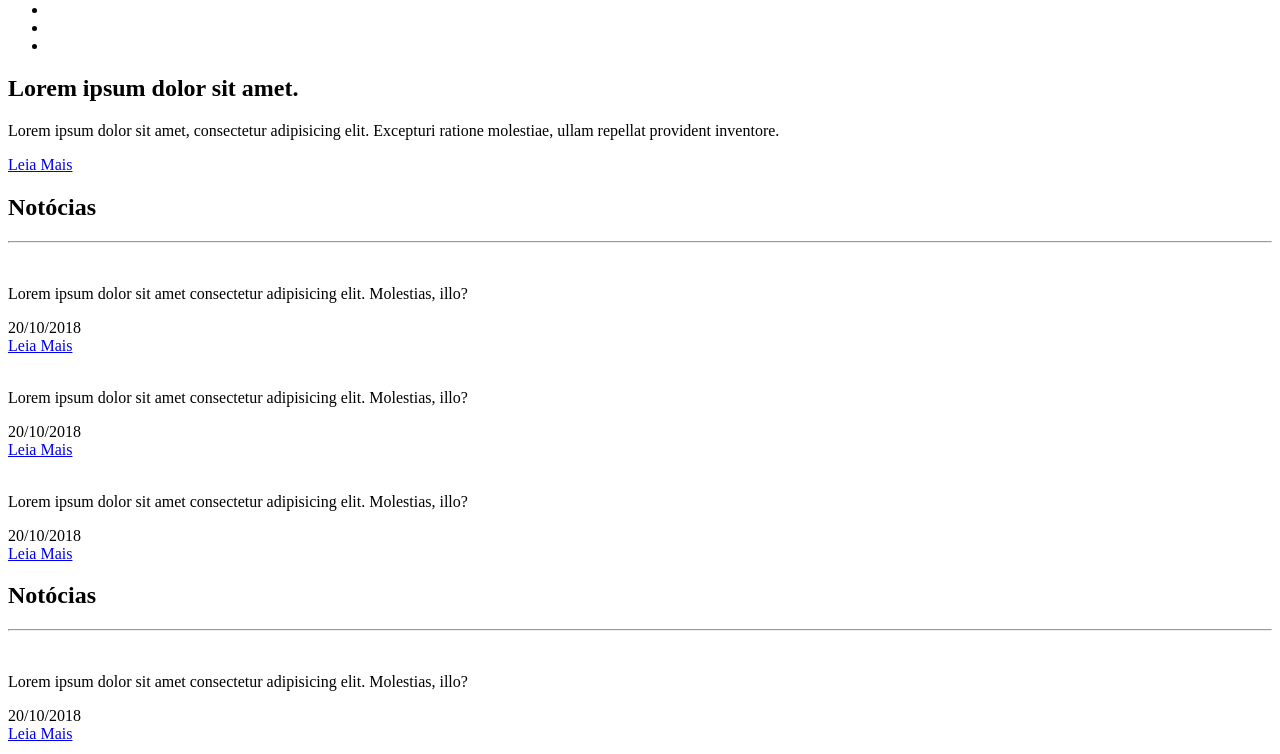
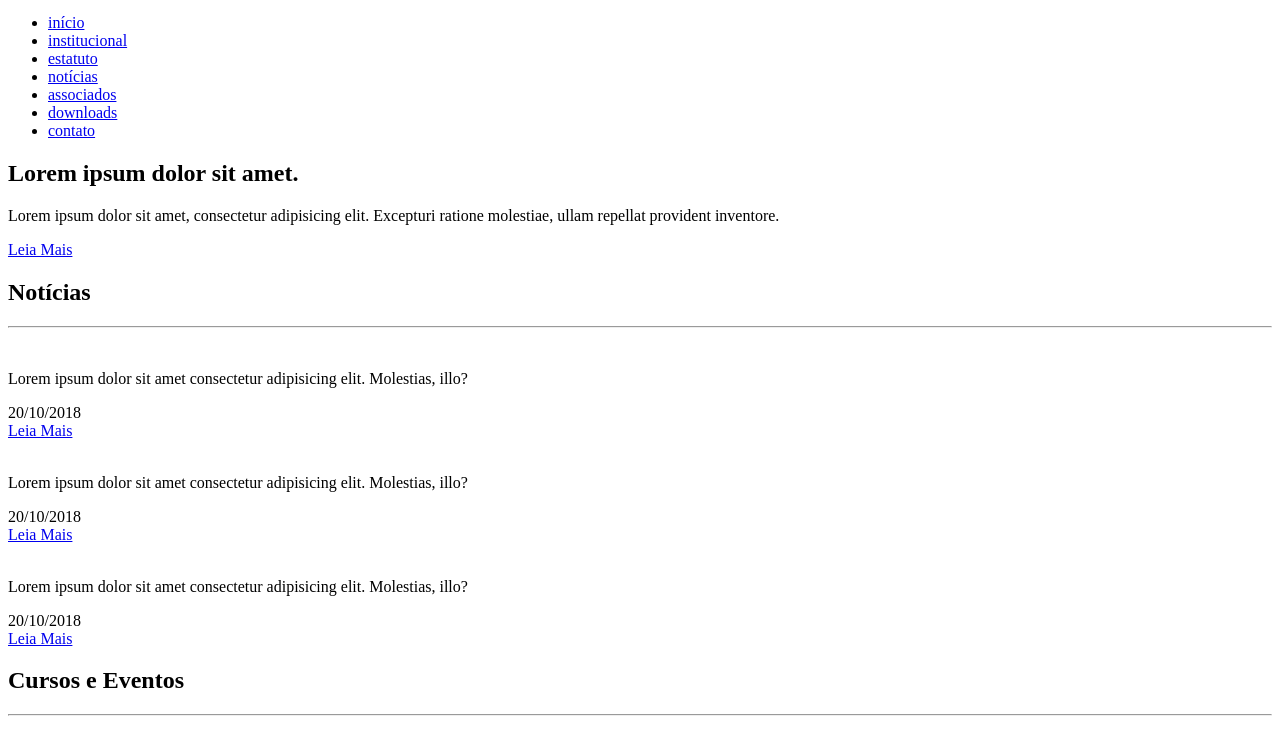
Before and after one commit to KESFANTIN/sindesern, a plain HTML site: page index.html in a window 1280 px wide. Shown: the part 151-905 px from the top of the page. Drawn offline with Linux system fonts and the light colour scheme.

Commit message:
Estrutura Html

```diff
--- a/index.html
+++ b/index.html
@@ -17,16 +17,16 @@
     <div class="wrapper">
         <!-- Header top index -->
         <Header>
-            <h1><img src="images/logo.svg" alt=""></h1>
+            <h1><a href="#"><img src="images/logo.png" alt=""></a></h1>
             <nav>
                 <ul>
-                    <li class="item"></li>
-                    <li class="item"></li>
-                    <li class="item"></li>
-                    <li class="item"></li>
-                    <li class="item"></li>
-                    <li class="item"></li>
-                    <li class="item"></li>
+                    <li class="item"><a href="#">início</a></li>
+                    <li class="item"><a href="#">institucional</a></li>
+                    <li class="item"><a href="#">estatuto</a></li>
+                    <li class="item"><a href="#">notícias</a></li>
+                    <li class="item"><a href="#">associados</a></li>
+                    <li class="item"><a href="#">downloads</a></li>
+                    <li class="item"><a href="#">contato</a></li>
                 </ul>
             </nav>
         </Header>
@@ -41,7 +41,7 @@
 
         <!-- Notícias -->
         <section class="noticias-home">
-            <h2>Notócias</h2>
+            <h2>Notícias</h2>
             <hr>
             <article class="box">
                 <img src="images/" alt="">
@@ -65,7 +65,7 @@
 
         <!-- Cursos e Eventos -->
         <section class="cursos-eventos-home">
-            <h2>Notócias</h2>
+            <h2>Cursos e Eventos</h2>
             <hr>
             <article class="box">
                 <img src="images/" alt="">
@@ -125,7 +125,7 @@
 
         <!-- Alguns associados -->
         <section class="associados">
-            <h2>Notócias</h2>
+            <h2>Associados</h2>
             <hr>
             <div class="container-associados">
                 <img src="images/" alt="">
@@ -140,12 +140,12 @@
         <!-- footer -->
         <footer>
             <section class="footer-newsletter">
-                <h5></h5>
                 <form action="">
                     <label for="">newsletter</label>
                     <input type="text">
                     <a href="#"><i class="far fa-envelope"></i></a>
                 </form>
+                <a href="#"><i class="fab fa-facebook-square fa-2x"></i></a>
             </section>
             <section class="footer-main">
                 <div class="logo-footer">
```
Also changed, not shown: images/logo.png (added), images/logo.svg (added).
